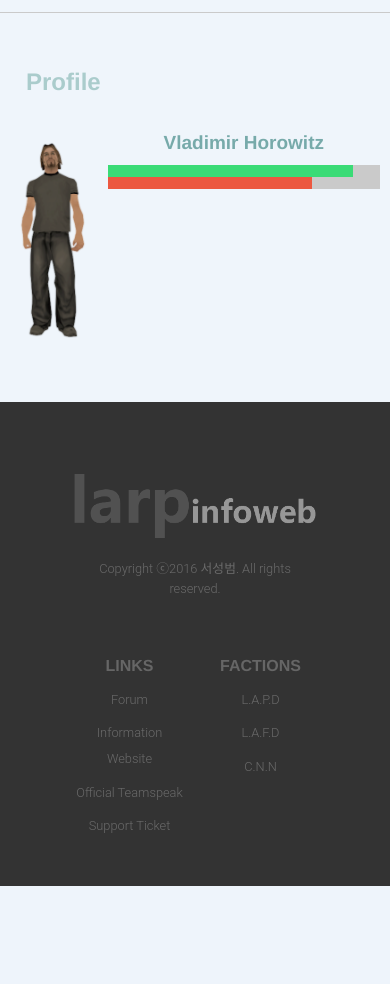
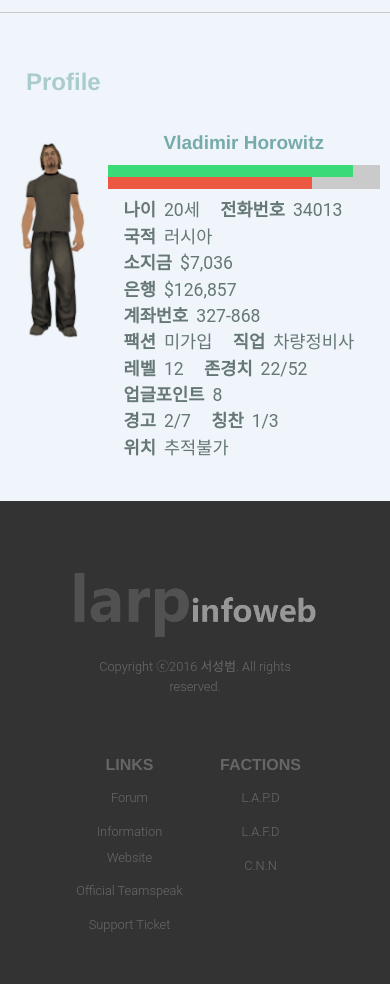
Before and after one commit to SeongbumSeo/LARP-InfoWeb, a PHP site: page / in a window 390 px wide. Shown: the part 621-1605 px from the top of the page. Before the commit the page ends 1507 px from the top, so only its background shows below. Run offline with PHP 8.4, Linux system fonts and the light colour scheme.

Commit message:
Profile 상세 스테이터스 출력

```diff
--- a/css/app.css
+++ b/css/app.css
@@ -125,6 +125,13 @@ body {
 	color: #000;
 }
 
+#profile > div > .row {
+	text-align: center;
+}
+#profile > div > .row > .row {
+	display: inline-block;
+	max-width: 55rem;
+}
 #profile .skin {
 	min-height: 15rem;
 	background-position: center;
@@ -134,18 +141,10 @@ body {
 	font-weight: 800;
 	color: #77AAAA;
 	text-align: center;
-	/*text-shadow:
-		0px 1px 0 #77AAAA,
-		0px -1px 0 #77AAAA,
-		1px 0px 0 #77AAAA,
-		-1px 0px 0 #77AAAA,
-		1px 1px 0 #77AAAA,
-		-1px -1px 0 #77AAAA,
-		1px -1px 0 #77AAAA,
-		-1px 1px 0 #77AAAA;*/
 }
 #profile .progress {
-	margin-bottom: 0;
+	margin: 0 auto;
+	max-width: 35rem;
 }
 @media screen and (max-width: 40em) {
 	#profile .progress {
@@ -156,6 +155,41 @@ body {
 	#profile .progress {
 		height: 1em;
 	}
+}
+#profile .progress:first-of-type {
+	margin-bottom: 0;
+}
+#profile .progress:nth-of-type(2) {
+	margin-bottom: .5rem;
+}
+#profile .profile-details-wrapper {
+	text-align: center;
+}
+#profile .profile-details {
+	display: inline-block;
+	text-align: left;
+	padding-left: 1rem;
+}
+#profile .profile-details span {
+	white-space: nowrap;
+}
+@media screen and (max-width: 40em) {
+	#profile .profile-details span:nth-child(n+1) {
+		margin-right: 1rem;
+	}
+}
+@media screen and (min-width: 40em) and (max-width: 64em) {
+	#profile .profile-details span:nth-child(n+1) {
+		margin-right: 1.2rem;
+	}
+}
+@media screen and (min-width: 64em) {
+	#profile .profile-details span:nth-child(n+1) {
+		margin-right: 2rem;
+	}
+}
+#profile .profile-details span b {
+	margin-right: .5rem;
 }
 
 /* Footer */
--- a/index.html
+++ b/index.html
@@ -21,7 +21,7 @@
 			</div>
 			<div id="responsive-menu">
 				<div class="top-bar-right">
-					<ul class="menu" data-magellan data-bar-offset="25">
+					<ul class="menu" data-magellan data-bar-offset="30">
 						<li><a href="#notice">Notice</a></li>
 						<li><a href="#profile">Profile</a></li>
 						<li><a href="#world">World</a></li>
@@ -103,17 +103,55 @@
 		<hr />
 
 		<div id="profile" class="row content">
-			<div class="small-24 columns">
+			<div class="small-12 columns">
 				<h1>Profile</h1>
 				<div class="row">
-					<div class="small-3 columns skin" style="background-image: url('images/skins/217.png');"></div>
-					<div class="small-9 columns">
+					<div class="row column">
+						<div class="small-3 medium-4 columns skin" style="background-image: url('images/skins/217.png');"></div>
+
+						<div class="small-9 medium-8 columns">
 							<h3>Vladimir Horowitz</h3>
 							<div class="success progress">
 								<div class="progress-meter" style="width: 90%"></div>
 							</div>
 							<div class="alert progress">
 								<div class="progress-meter" style="width: 75%"></div>
+							</div>
+							<div class="profile-details-wrapper">
+								<div class="profile-details">
+									<div>
+										<span><b>나이</b>20세</span>
+										<span><b>전화번호</b>34013</span>
+										<span><b>국적</b>러시아</span>
+									</div>
+
+									<div>
+										<span><b>소지금</b>$7,036</span>
+										<span><b>은행</b>$126,857</span>
+										<span><b>계좌번호</b>327-868</span>
+									</div>
+
+									<div>
+										<span><b>팩션</b>미가입</span>
+										<span><b>직업</b>차량정비사</span>
+									</div>
+
+									<div>
+										<span><b>레벨</b>12</span>
+										<span><b>존경치</b>22/52</span>
+										<span><b>업글포인트</b>8</span>
+									</div>
+
+									<div>
+										<span><b>경고</b>2/7</span>
+										<span><b>칭찬</b>1/3</span>
+									</div>
+
+									<div>
+										<span><b>위치</b>추적불가</span>
+									</div>
+								</div>
+							</div>
 						</div>
 					</div>
 				</div>
@@ -125,7 +163,7 @@
 
 		<footer class="footer">
 			<div class="row">
-				<div class="small-24 medium-6 large-8 columns" style="margin-top: 2.5rem;">
+				<div class="small-12 medium-6 large-8 columns" style="margin-top: 2.5rem;">
 					<i><img src="images/logos/footer-gray.png" /></i>
 					<p>
 						<br />
```
Lines whose indentation alone changed are shown as unchanged.
